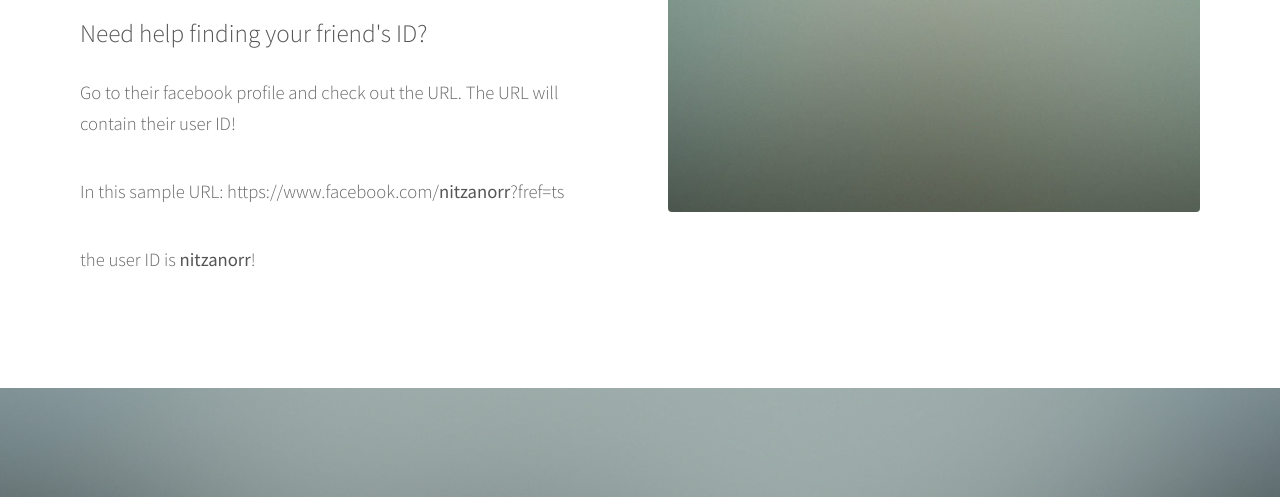
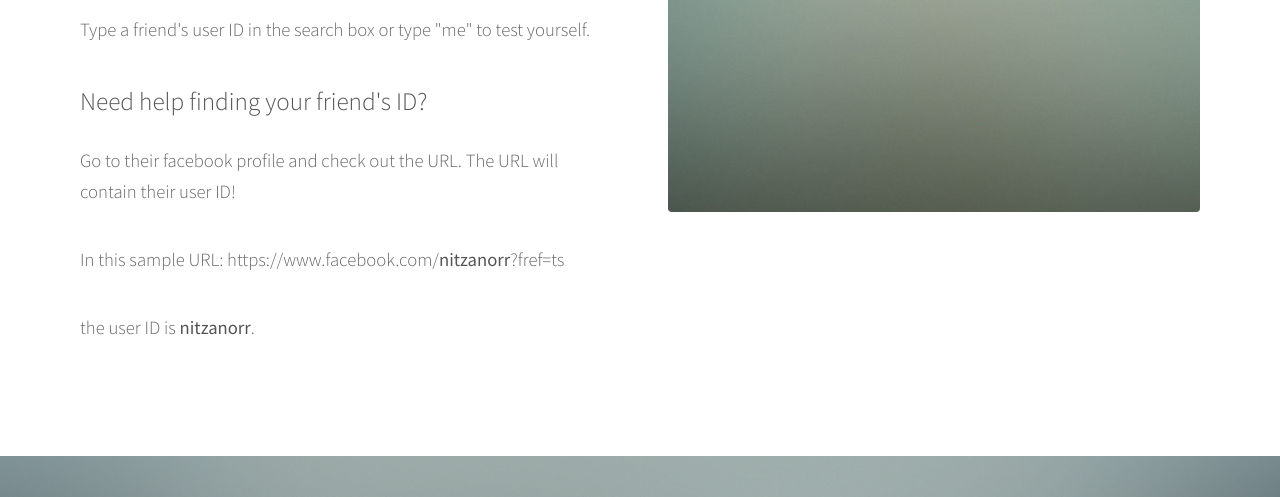
Before and after one commit to ruthjohnson95/Basic-Calculator, a plain HTML site: page newIndex.html in a window 1280 px wide. Shown: the part 761-1258 px from the top of the page. Drawn offline with Linux system fonts and the light colour scheme.

Commit message:
Update newIndex.html

```diff
--- a/newIndex.html
+++ b/newIndex.html
@@ -45,10 +45,12 @@
 							<header class="major">
 								<h2>Search goes here</h2>
 							</header>
+							<p>Type a friend's user ID in the search box or type "me" to test yourself.</p>
+
 							<h3>Need help finding your friend's ID?</h3>
 							<p>Go to their facebook profile and check out the URL. The URL will contain their user ID!</p>
 							<p>In this sample URL: https://www.facebook.com/<b>nitzanorr</b>?fref=ts</p>
-							<p>the user ID is <b>nitzanorr</b>!</p>
+							<p>the user ID is <b>nitzanorr</b>.</p>
 						</div>
 						<div class="6u$ 12u$(medium) important(medium)">
 							<span class="image fit"><img src="images/pic01.jpg" alt="" /></span>
```
